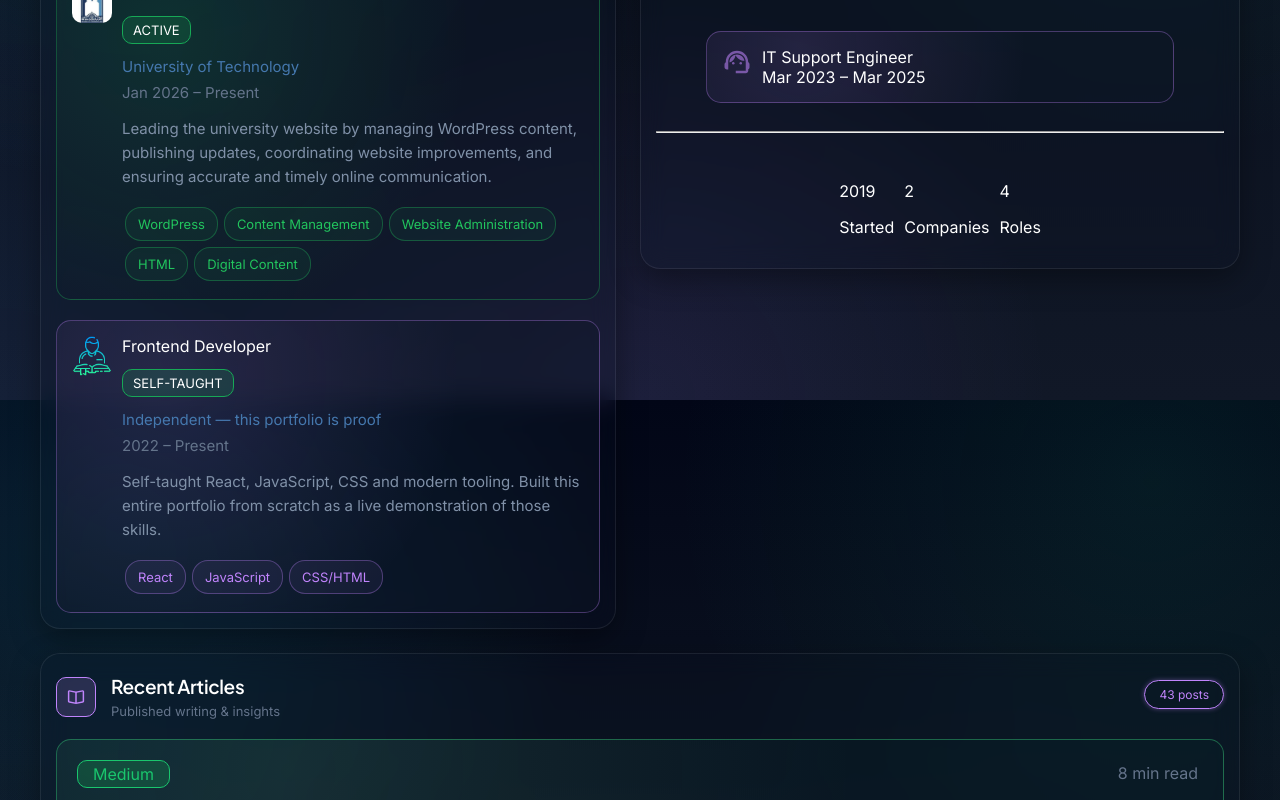
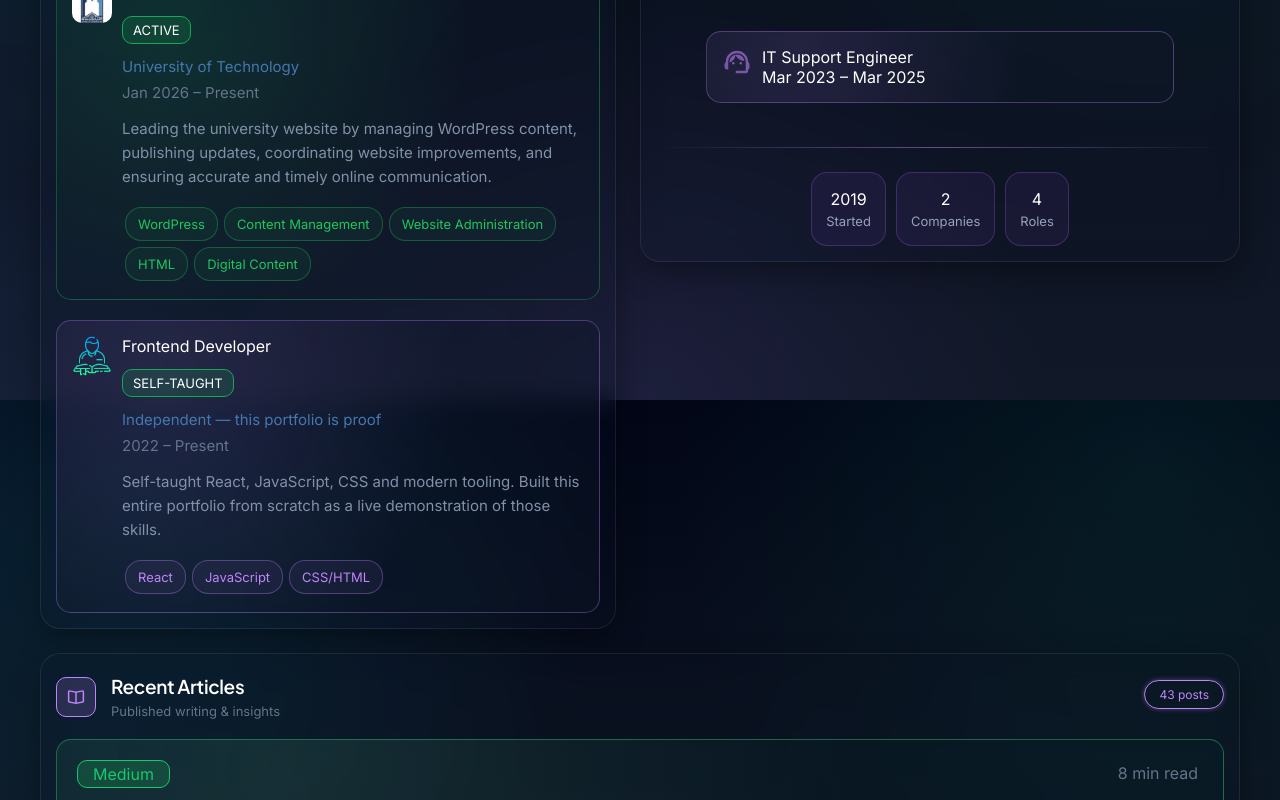
Before and after one commit to AfiaaSattar/AfiaaPortfolio, a React (Vite) app: page / in a window 1280 px wide. Shown: the part 1200-2000 px from the top of the page. Built offline with nearby package versions, Linux system fonts and the light colour scheme.

Commit message:
27th July 2dn

```diff
--- a/src/components/CredentialsCard.jsx
+++ b/src/components/CredentialsCard.jsx
@@ -7,6 +7,7 @@ import {
   CardTextBox,
 } from "../styled/CardHeader.js";
 import { certificate } from "../data/credentials.js";
+import { CardFooter, CardFooterItem} from "../styled/CardFooter.js";
 export default function CredentialsCards(){
     return(
         <div className="credentials-cards">
@@ -38,15 +39,15 @@ export default function CredentialsCards(){
       <span className="verified">Verified</span>
      </div>
     {/* Footer of the Featured-Certificate */}
-    <div className="Featured-Certificate-footer">
+    <CardFooter>
         {certificate.map((item) => (
-        <div key={item.id} className="certificate-item">
+        <CardFooterItem key={item.id} >
             <img src={item.img} alt={item.name} />
             <h5>{item.name}</h5>
             <p>{item.description}</p>
-        </div>
+        </CardFooterItem >
     ))}
-    </div>
+    </CardFooter>
   </div>
 {/*View All Credentials*/}
     <div className="credentials-btn">
--- a/src/components/ProfessionalExperience.jsx
+++ b/src/components/ProfessionalExperience.jsx
@@ -9,7 +9,8 @@ import {
   CardTextBox,
 } from "../styled/CardHeader.js";
 import { CardItem } from "../styled/CardItem.js";
-import { zainPositions, IPPositions } from "../data/professionalExperience.js";
+import { zainPositions, IPPositions, ExperienceDetails } from "../data/professionalExperience.js";
+import { CardFooter, CardFooterItem} from "../styled/CardFooter.js";
 export default function ProfessionalExperience(){
     return(
         <div className="professional-experience">
@@ -59,24 +60,16 @@ export default function ProfessionalExperience(){
                 ))}
                </div>
             <br />
-            <hr />
-            <br />
+            <hr className="hr1"/>
 
-            <div className="Featured-Certificate-footer">
-                <div className="dev">
-                    <span>2019</span>
-                    <p>Started</p>
-                </div>
-                <div className="leaderShip">
-                    <span>2</span>
-                    <p>Companies</p>
-                </div>
-                <div className="tech">
-                    <span>4</span>
-                    <p>Roles</p>
-                </div>
-            </div>
-
+            <CardFooter>
+                {ExperienceDetails.map((item) => (
+                <CardFooterItem $color={item.themeColor}>
+                    <span>{item.num}</span>
+                    <p>{item.desc}</p>
+                </CardFooterItem>
+                ))}
+            </CardFooter>
         </div>
     );
 }
--- a/src/data/professionalExperience.js
+++ b/src/data/professionalExperience.js
@@ -2,6 +2,7 @@ import { MdSupportAgent } from "react-icons/md";
 import { HiOutlinePhoneOutgoing } from "react-icons/hi";
 import { BsBriefcase } from "react-icons/bs";
 import { FiMonitor } from "react-icons/fi";
+import { technicalExperience } from "./technicalTimeline";
   export const zainPositions = [
   {
     id: 1,
@@ -35,3 +36,24 @@ export const IPPositions = [
     themeColor: "#C084FC",
   },
 ];
+
+export const ExperienceDetails = [
+    {
+        id: 1,
+        num: 2019,
+        desc: "Started",
+        themeColor: "#7298a0"
+    },
+      {
+        id: 2,
+        num: 2,
+        desc: "Companies",
+        themeColor: "#178da8"
+    },
+      {
+        id: 3,
+        num: 4,
+        desc: "Roles",
+        themeColor: "#22C55E"
+    },
+];
--- a/src/index.css
+++ b/src/index.css
@@ -338,44 +338,7 @@ box-shadow: 0 0 5px #1ac66d, 0 0 10px #1ac66d;
 
 }
 /*Featured Certificate Footer*/
-.Featured-Certificate-footer{
-    display:flex;
-    gap:10px;
-    justify-content:center;
-    align-items:flex-start;
-    flex-wrap:wrap;
-    margin-top:20px;
-}
 
-.certificate-item{
-  display:flex;
-  flex-direction:column;
-  align-items:center;
-  text-align:center;
-  gap:4px;
-  padding:16px 14px;
-  border-radius:16px;
-  background:rgba(168,85,247,.08);
-  border:1px solid rgba(133, 78, 188, 0.368);
-  transition:.3s ease;
-}
-
-.certificate-item img{
-    width:50px;
-    height:50px;
-    border-radius: 15px;
-}
-
-.certificate-item h5{
-    margin:0;
-    color:#F8FAFC;
-}
-
-.certificate-item p{
-    margin:0;
-    color:#94A3B8;
-    font-size:13px;
-}
 /*Certificate btn*/
 .credentials-btn{
   display: flex;
@@ -511,6 +474,18 @@ background:
 .jobsIcon{
   width: 30px;
   height: 30px;
+}
+.hr1 {
+  border: none;
+  height: 1px;
+  margin: 24px 0;
+
+  background: linear-gradient(
+    to right,
+    transparent,
+    rgba(192, 132, 252, 0.5),
+    transparent
+  );
 }
 .tags-container{
  display: flex;
--- /dev/null
+++ b/src/styled/CardFooter.js
@@ -0,0 +1,40 @@
+import styled from "styled-components";
+
+export const CardFooter = styled.div`
+    display:flex;
+    gap:10px;
+    justify-content:center;
+    align-items:flex-start;
+    flex-wrap:wrap;
+    margin-top:20px;
+`;
+
+export const CardFooterItem = styled.div`
+  display:flex;
+  flex-direction:column;
+  align-items:center;
+  text-align:center;
+  gap:4px;
+  padding:16px 14px;
+  border-radius:16px;
+  background:rgba(168,85,247,.08);
+  border:1px solid rgba(133, 78, 188, 0.368);
+  transition:.3s ease;
+
+
+img{
+    width:50px;
+    height:50px;
+    border-radius: 15px;
+}
+
+h5{
+    margin:0;
+    color:#F8FAFC;
+}
+
+p{
+    margin:0;
+    color:#94A3B8;
+    font-size:13px;
+}`;
```
